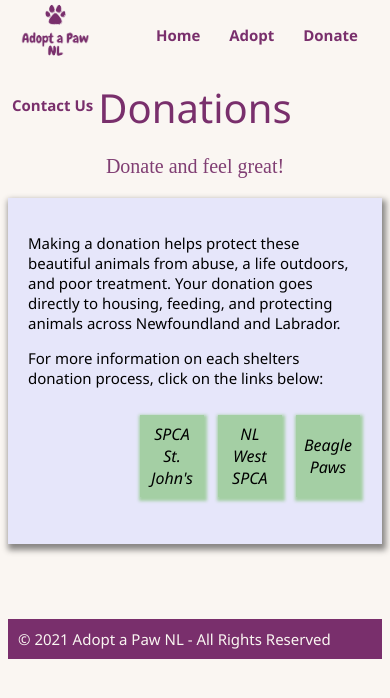
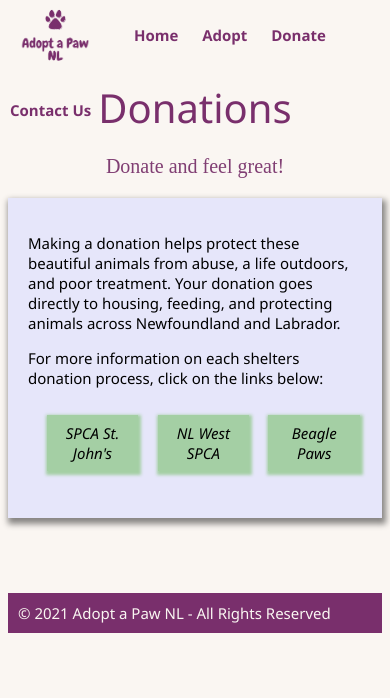
Before and after one commit to amanjotgill23/adoptapawnl, a plain HTML site: page donate.html in a window 390 px wide. Drawn offline with Linux system fonts and the light colour scheme.

Commit message:
Navigation bar resized for mobile view

```diff
--- a/adoptStyle.css
+++ b/adoptStyle.css
@@ -129,21 +129,21 @@ footer {
         display: inline-block;
         vertical-align: top;
         width: 70px;
-        margin-right: 50px;
+        margin-right: 30px;
         padding-left: 20px;
+        padding-top: 5px;
     }
 
     .topNav > a {
         display: inline-block;
-        padding-left: 12px;
-        padding-right: 13px;
+        padding-left: 10px;
+        padding-right: 10px;
         line-height: 70px;
         text-decoration: none;
         font-size: 15px;
         color: #792f6c;
         font-weight: bold;
     }
-
     main {
         margin-top: 80px;
     }
--- a/contactStyle.css
+++ b/contactStyle.css
@@ -117,14 +117,15 @@ footer {
         display: inline-block;
         vertical-align: top;
         width: 70px;
-        margin-right: 50px;
+        margin-right: 30px;
         padding-left: 20px;
+        padding-top: 5px;
     }
 
     .topNav > a {
         display: inline-block;
-        padding-left: 12px;
-        padding-right: 13px;
+        padding-left: 10px;
+        padding-right: 10px;
         line-height: 70px;
         text-decoration: none;
         font-size: 15px;
--- a/donateStyle.css
+++ b/donateStyle.css
@@ -118,14 +118,15 @@ footer {
         display: inline-block;
         vertical-align: top;
         width: 70px;
-        margin-right: 50px;
+        margin-right: 30px;
         padding-left: 20px;
+        padding-top: 5px;
     }
 
     .topNav > a {
         display: inline-block;
-        padding-left: 12px;
-        padding-right: 13px;
+        padding-left: 10px;
+        padding-right: 10px;
         line-height: 70px;
         text-decoration: none;
         font-size: 15px;
@@ -136,4 +137,14 @@ footer {
     main {
         margin-top: 80px;
     }
+
+    .shelters {
+        padding-left: 5%;
+        padding-top: 25px;
+        padding-bottom: 25px;
+    }
+
+    .col {
+        font-size: 15px;
+    }
 }
--- a/site.css
+++ b/site.css
@@ -97,15 +97,15 @@ footer {
         display: inline-block;
         vertical-align: top;
         width: 70px;
-        margin-right: 40px;
+        margin-right: 30px;
         padding-left: 20px;
         padding-top: 5px;
     }
 
     .topNav > a {
         display: inline-block;
-        padding-left: 12px;
-        padding-right: 12px;
+        padding-left: 10px;
+        padding-right: 10px;
         line-height: 70px;
         text-decoration: none;
         font-size: 15px;
```
